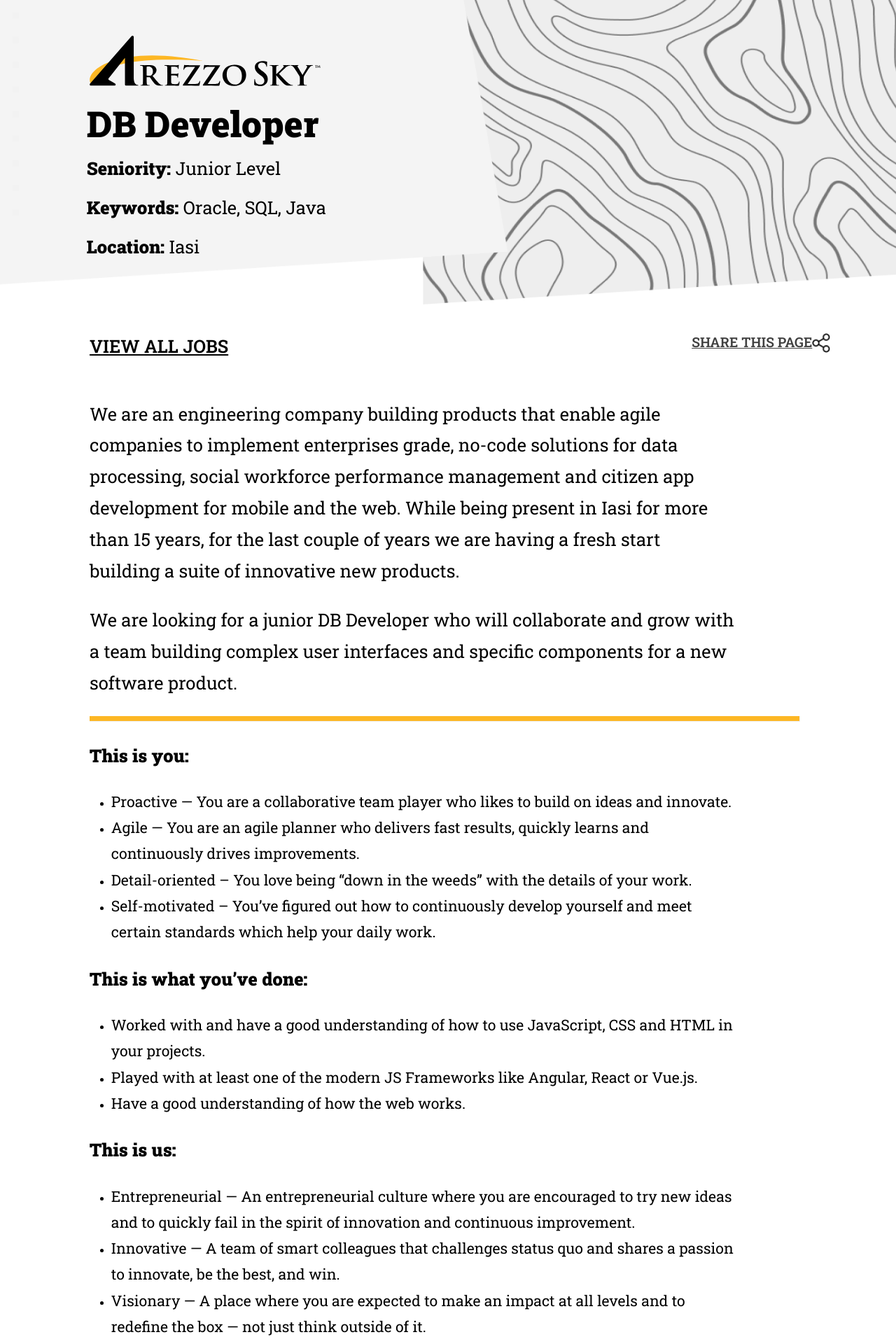
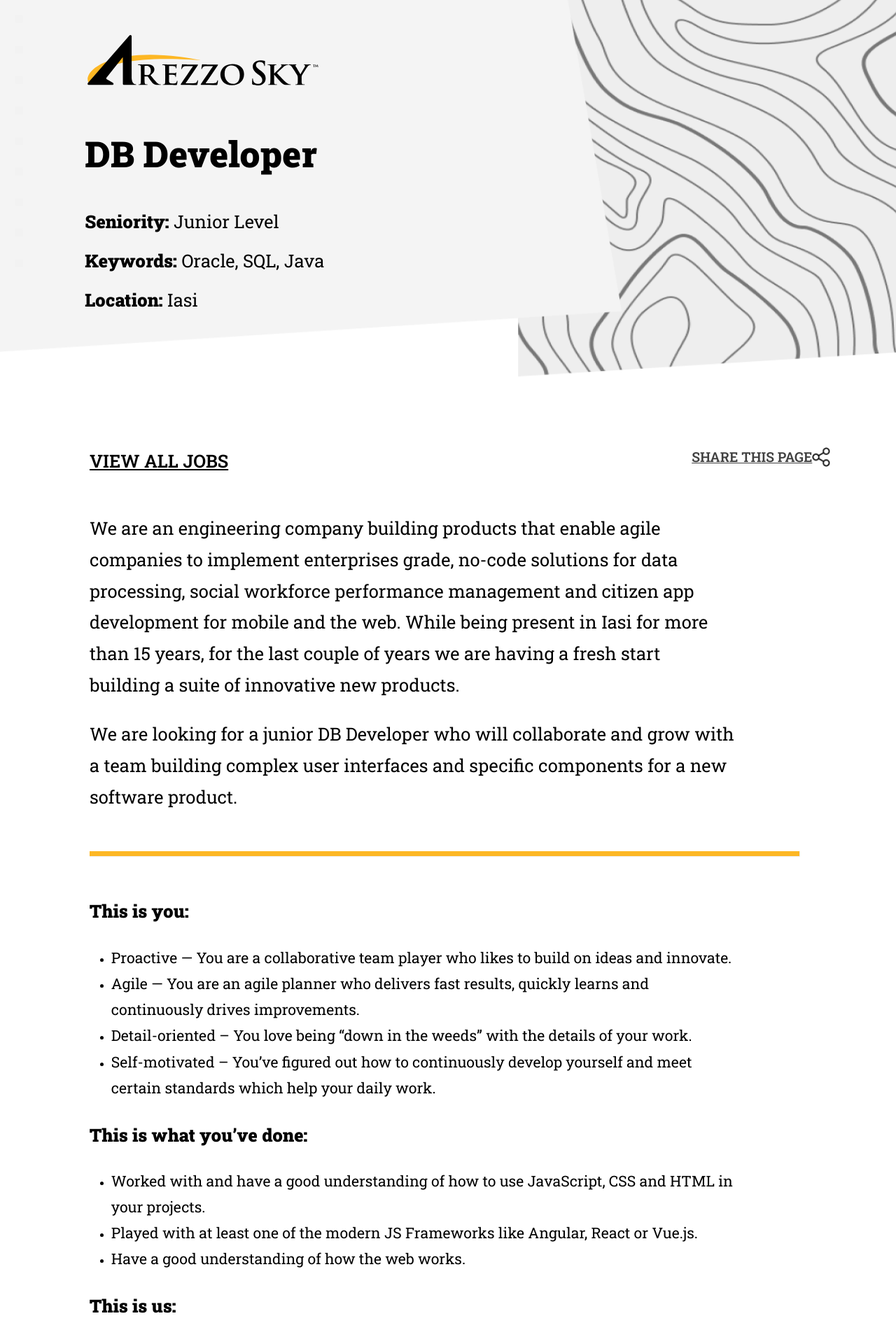
Before and after one commit to dhananjay-fe/dhananjay-fe.github.io, a Jekyll site: the page built from _jobs/database.md, in a window 1280 px wide. Shown: the top 1920 px of the page at 70% size. Built offline with Jekyll 4.4.1, drawn with Linux system fonts in a browser that asks for light colours.

Commit message:
ux changes

```diff
--- a/_layouts/default.html
+++ b/_layouts/default.html
@@ -3,8 +3,9 @@
     <head>
         <style>
             @import url('https://fonts.googleapis.com/css2?family=Roboto+Slab:wght@400;600;900&display=swap');
-           </style>
+            </style>
         <title>Jobs : {{ page.title }}</title>
+        <link rel="shortcut icon" type="image/png" href="/assets/images/fevicon.png"/>
         <meta charset="utf-8">
         <meta name="viewport" content="width=device-width, initial-scale=1">
         <!-- <link rel="stylesheet" href="https://cdn.jsdelivr.net/npm/uikit@3.6.22/dist/css/uikit.min.css" /> -->
@@ -12,20 +13,22 @@
         <link rel="stylesheet" href= "{{ mycss | relative_url }}">
     </head>
     <div id = "Homepage">
+
         <div class="banner2">
                 <section class="sec1">
                     <div class = "logo-container2">
                         <div class = "company-logo"></div>
+
                         <dl id="job-info">
                             <div class="job-title">
-                                <strong style="font-size: 4vw">{{ page.title   }}</strong>
+                                <strong style="font-size: 4vmax">{{ page.title   }}</strong>
                             </div>
                             <div class="job-pointers">
-                                <p style="font-size: 2vw"><b>Seniority:</b> {{  page.Seniority  }}</p>
+                                <p style="font-size: 2vmax"><b>Seniority:</b> {{  page.Seniority  }}</p>
                                 <br>
-                                <p style="font-size: 2vw"><b>Keywords:</b> {{ page.Keywords  }}</p>
+                                <p style="font-size: 2vmax"><b>Keywords:</b> {{ page.Keywords  }}</p>
                                 <br>
-                                <p style="font-size: 2vw"><b>Location:</b> {{ page.location  }}</p>
+                                <p style="font-size: 2vmax"><b>Location:</b> {{ page.location  }}</p>
                             </div>
                         </dl>
                     </div>
--- a/assets/css/main.css
+++ b/assets/css/main.css
@@ -64,7 +64,6 @@ body {
 @media screen and (max-width:640px){
     .logo-container #innovate{
     padding-top: 3%;
-    margin-top:-8%;
     font-weight: 900;
     font-size: 48px;
     font-size: 2.6vmax;
@@ -98,7 +97,7 @@ body {
     font-size: 1.8vw;
     line-height: 175%;
     padding-top: 2%;
-    padding-bottom: 3%;
+    padding-bottom: 8%;
 }
 }
 
@@ -228,6 +227,7 @@ color: #FDB724;
 .job-block{
     display: flex;
     align-items : center;
+    margin-top: 5%;
 }
 
 .job-block > a{
@@ -239,10 +239,25 @@ font-size: 2.18vmax;
 line-height: 1.75;
 color: #000000;
 padding-bottom: 0%;
+margin-left: 1.5%;
 text-decoration: none;
 }
 
-.job-descr{
+@media screen and (max-width:640px){
+    .job-descr{
+    font-style: normal;
+    font-weight: 400;
+    font-size: 20px;
+    font-size: 1.70vmax;
+    line-height: 1.75;
+    margin-right: 10%;
+    margin-top: -2%;
+    color: #000000;
+}
+}
+
+@media screen and (min-width:641px){
+    .job-descr{
     font-style: normal;
     font-weight: 400;
     font-size: 20px;
@@ -250,6 +265,7 @@ text-decoration: none;
     line-height: 1.75;
     margin-right: 10%;
     color: #000000;
+}
 }
 
 @media screen and (max-width:640px){
@@ -456,10 +472,12 @@ color:rgba(0, 0, 0, 0.75);
 
 #Homepage .banner2{
     background: url('/assets/images/banner-image-second-page.png');
-   background: url('/assets/images/banner-image-second-page.png');
    background-repeat: no-repeat;
-   background-size: 100% 110%;
-  /*background-size: contain;*/
+   background-size: cover;
+  padding-bottom: 2.5%;
+  padding-right: 2%;
+  min-width: max-content;
+  max-width: 100%;
  }
 
  .banner2 .sec1{
@@ -476,17 +494,35 @@ color:rgba(0, 0, 0, 0.75);
     flex-direction: column;
 }
 
-.logo-container2 .company-logo{
+@media screen and (max-width:640px){
+    .logo-container2 .company-logo{
+    margin-left: 10%;
+    margin-top: 4%;
+    margin-bottom: 5%;
+    /*width: 174px;
+    height: 38px;*/
+    width: 32vmax;
+    height: 8vmin;
+    background: url(/assets/images/Layer1.svg);
+    background-repeat: no-repeat;
+    background-size: contain;
+}
+}
+
+@media screen and (min-width:641px){
+    .logo-container2 .company-logo{
     margin-left: 10%;
     margin-top: 4%;
     /*width: 174px;
     height: 38px;*/
-    width: 32vw;
-    height: 8vh;
+    width: 32vmax;
+    height: 8vmin;
     background: url(/assets/images/Layer1.svg);
     background-repeat: no-repeat;
     background-size: contain;
 }
+}
+
 
 .logo-container2 #job-info{
     flex: 1 1 auto;
@@ -541,6 +577,8 @@ hr {
   width: 110%;
   border-top-width: 0px;
   border-left-width: 0px;
+  margin-top: 6%;
+  margin-bottom: 6%;
 
 }
 /* #job-lst-line-second-page{
@@ -620,10 +658,12 @@ hr {
     font: icon;
     }
 
+    @media screen and (max-width:640px){
     .logo-container2 .job-title{
         line-height: 100%;
         padding-top: 1%;
-        font-size: 4vw;
+        margin-top: -5%;
+        font-size: 4vmax;
         margin-left: -1.5%;
 
     }
@@ -631,14 +671,33 @@ hr {
     .logo-container2 .job-pointers{
 
         line-height: 15%;
-        padding-top: 1%;
-        padding-bottom: 5%;
+        padding-top: 5%;
+        padding-bottom: 10%;
         margin-left: -1.5%;
     }
+}
+
+@media screen and (min-width:641px){
+    .logo-container2 .job-title{
+        line-height: 100%;
+        padding-top: 5%;
+        font-size: 4vmax;
+        margin-left: -1.5%;
+
+    }
+
+    .logo-container2 .job-pointers{
+
+        line-height: 15%;
+        padding-top: 4%;
+        padding-bottom: 10%;
+        margin-left: -1.5%;
+    }
+}
 
     #btnApply{
         font-weight: 900;
-        font-size: 2.5vw;
+        font-size: 2.5vmax;
         line-height: 112.5%;
         border: none;
         background: none;
--- a/index.html
+++ b/index.html
@@ -6,10 +6,11 @@ layout: none
 
 <head>
   <style>
-    @import url('https://fonts.googleapis.com/css2?family=Roboto+Slab:wght@400;600;900&display=swap');
-   </style>
+   @import url('https://fonts.googleapis.com/css2?family=Roboto+Slab:wght@400;600;900&display=swap');
+  </style>
   <meta charset="utf-8">
   <meta name="viewport" content="width=device-width, initial-scale=1">
+  <link rel="shortcut icon" type="image/png" href="/assets/images/fevicon.png"/>
   {% assign mycss = "/assets/css/main.css" %}
   <link rel="stylesheet" href= "{{ mycss | relative-url }}">
 </head>
```
Also changed, not shown: assets/images/fevicon.png (added).
